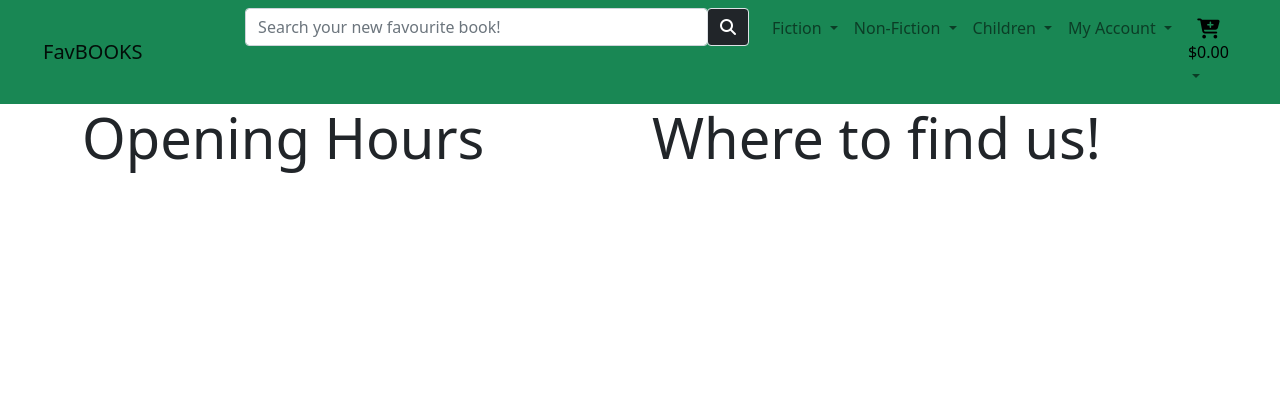
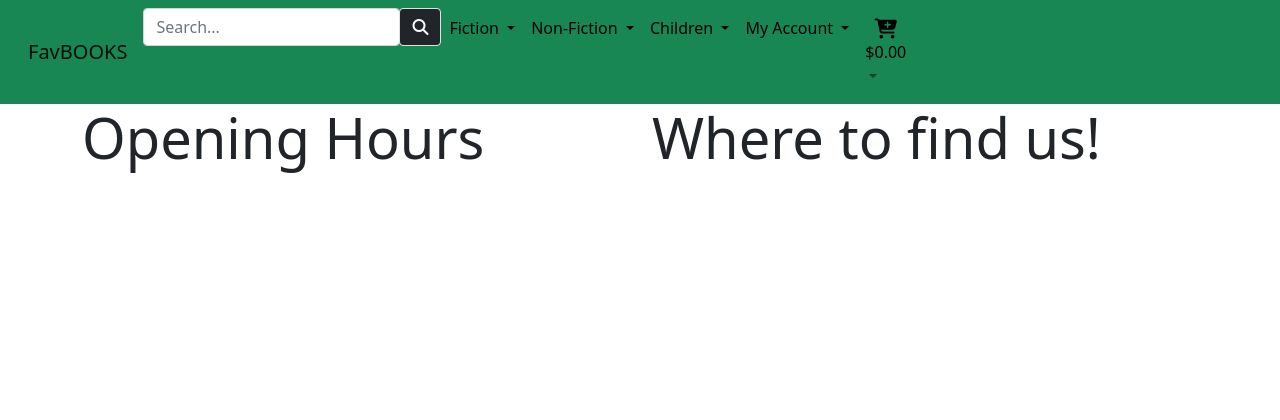
Before and after one commit to AnaG0307/favbooks-v3, a Django app: page / in a window 1280 px wide. Shown: the top 420 px of the page. Run offline with Django 3.2, Linux system fonts and the light colour scheme; some libraries are stand-ins or nearby versions.

Commit message:
Fixed columns overlapping in navbar in smaller screens and modified text colour for lists in navbar

```diff
--- a/templates/includes/nav.html
+++ b/templates/includes/nav.html
@@ -1,7 +1,9 @@
 <nav class="navbar navbar-expand-lg navbar-light bg-success">
     <div class="container-fluid">
-        <div class="col-4">
+        <div class="row">
+            <div class="col-12 col-lg-4 my-auto py-1 py-lg-0">
                 <a class="navbar-brand" href="#">FavBOOKS</a>
+            </div>
         </div>
         <button class="navbar-toggler" type="button" data-bs-toggle="collapse" data-bs-target="#navbarSupportedContent"
             aria-controls="navbarSupportedContent" aria-expanded="false" aria-label="Toggle navigation">
@@ -9,9 +11,8 @@
         </button>
         <div class="collapse navbar-collapse" id="navbarSupportedContent">
             <ul class="navbar-nav me-auto mb-2 mb-lg-0 justify-content-end">
-                <div class="col-8">
                 <form class="d-flex">
-                        <input class="form-control" type="search" placeholder="Search your new favourite book!"
+                    <input class="form-control" type="search" placeholder="Search..."
                         aria-label="Search">
                     <div class="input-group-append">
                         <button class="form-control btn btn-dark border" type="submit">
@@ -21,9 +22,8 @@
                         </button>
                     </div>
                 </form>
-                </div>
                 <li class="nav-item dropdown">
-                    <a class="nav-link dropdown-toggle" href="#" id="navbarDropdown" role="button"
+                    <a class="nav-link dropdown-toggle text-black" href="#" id="navbarDropdown" role="button"
                         data-bs-toggle="dropdown" aria-expanded="false">
                         Fiction
                     </a>
@@ -36,7 +36,7 @@
                     </ul>
                 </li>
                 <li class="nav-item dropdown">
-                    <a class="nav-link dropdown-toggle" href="#" id="navbarDropdown" role="button"
+                    <a class="nav-link dropdown-toggle text-black" href="#" id="navbarDropdown" role="button"
                         data-bs-toggle="dropdown" aria-expanded="false">
                         Non-Fiction
                     </a>
@@ -48,7 +48,7 @@
                     </ul>
                 </li>
                 <li class="nav-item dropdown">
-                    <a class="nav-link dropdown-toggle" href="#" id="navbarDropdown" role="button"
+                    <a class="nav-link dropdown-toggle text-black" href="#" id="navbarDropdown" role="button"
                         data-bs-toggle="dropdown" aria-expanded="false">
                         Children
                     </a>
@@ -59,7 +59,7 @@
                     </ul>
                 </li>
                 <li class="nav-item dropdown">
-                    <a class="nav-link dropdown-toggle" href="#" id="navbarDropdown" role="button"
+                    <a class="nav-link dropdown-toggle text-black" href="#" id="navbarDropdown" role="button"
                         data-bs-toggle="dropdown" aria-expanded="false">
                         My Account
                     </a>
```
Also changed, not shown: static/css/base.css (line endings or trailing spaces). Lines whose indentation alone changed are shown as unchanged.
